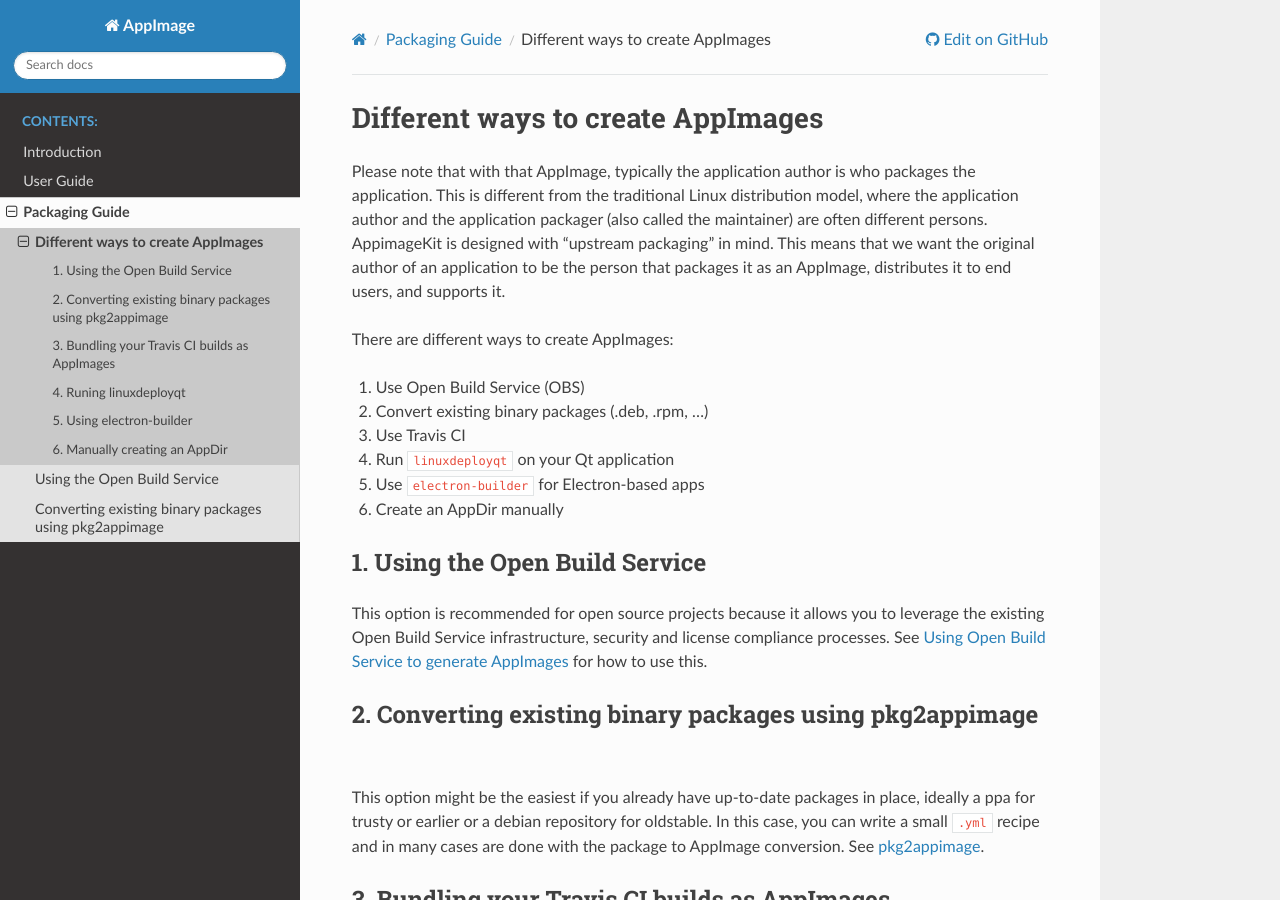
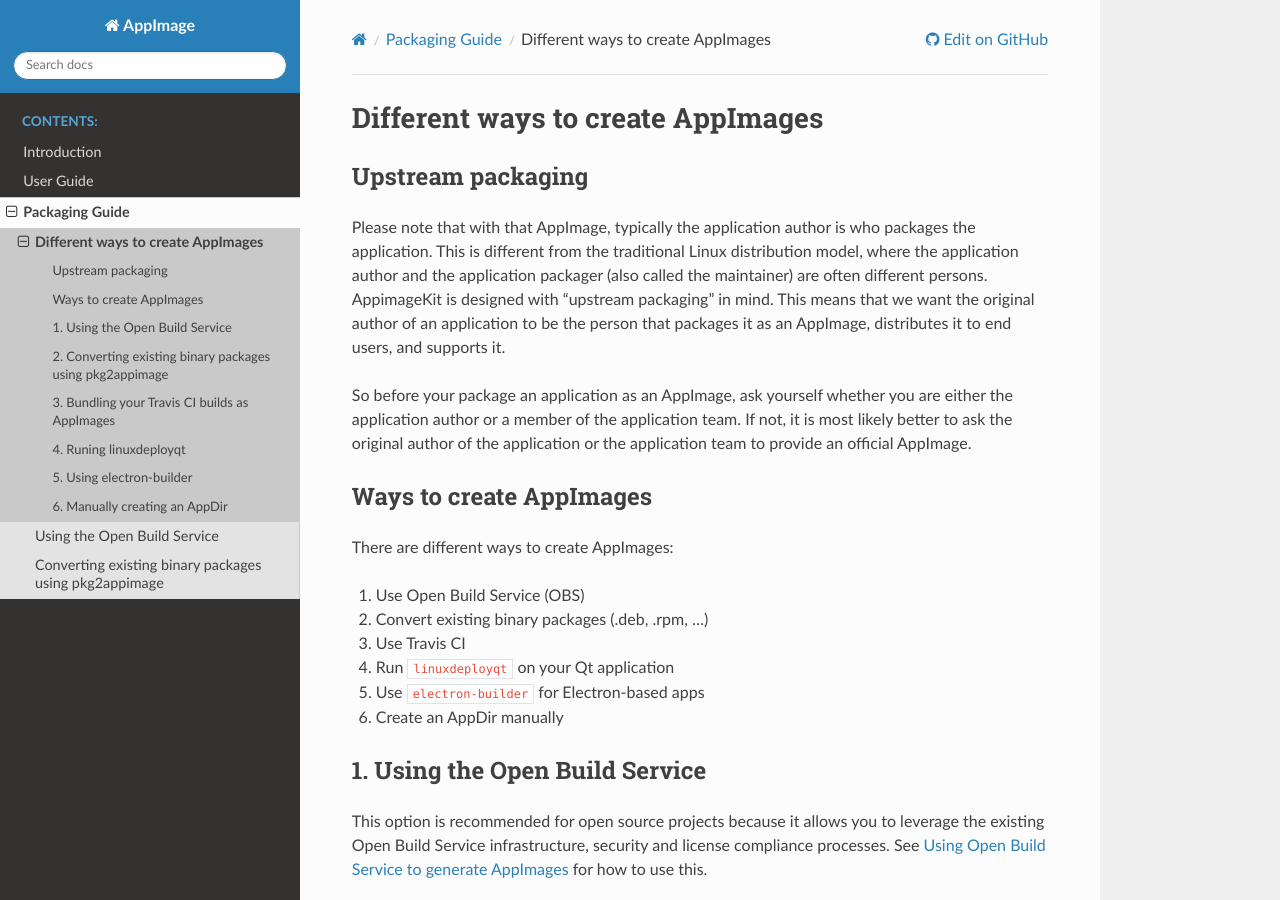
Before and after one commit to AppImage/docs.appimage.org, a Sphinx documentation site: the page built from source/packaging-guide/ways.md, in a window 1280 px wide and 900 px high. Built offline with Sphinx 7.4.7 and the Read the Docs theme 2.0.0, drawn with Linux system fonts in a browser that asks for light colours; pages that are not in the unit, such as notebooks, are missing from menus.

Commit message:
Upstream packaging

```diff
--- a/source/packaging-guide/ways.md
+++ b/source/packaging-guide/ways.md
@@ -1,7 +1,13 @@
 # Different ways to create AppImages
+
+## Upstream packaging
 
 Please note that with that AppImage, typically the application author is who packages the application. This is different from the traditional Linux distribution model, where the application author and the application packager (also called the maintainer) are often different persons.
 AppimageKit is designed with “upstream packaging” in mind. This means that we want the original author of an application to be the person that packages it as an AppImage, distributes it to end users, and supports it.
+
+So before your package an application as an AppImage, ask yourself whether you are either the application author or a member of the application team. If not, it is most likely better to ask the original author of the application or the application team to provide an official AppImage.
+
+## Ways to create AppImages
 
 There are different ways to create AppImages:
 
```
